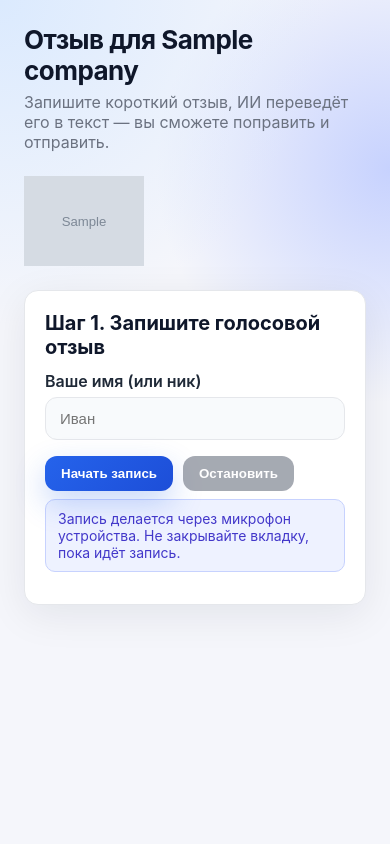
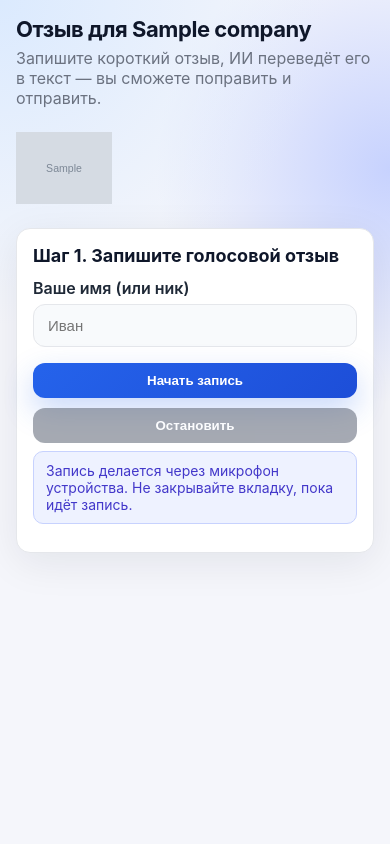
Before and after one commit to andrrrrey/voice-feedback, a FastAPI app: template templates/public_form.html in a window 390 px wide. Run offline with FastAPI, Linux system fonts and the light colour scheme; the template is opened without the code that fills it: most values are stand-ins (such as "Sample title", 1, 10 or a date in 2020); grey boxes marked "Sample" are stand-in pictures.

Commit message:
Мобильная версия

```diff
--- a/templates/public_form.html
+++ b/templates/public_form.html
@@ -2,6 +2,7 @@
 <html lang="ru">
 <head>
   <meta charset="UTF-8">
+  <meta name="viewport" content="width=device-width, initial-scale=1">
   <title>Оставить голосовой отзыв — {{ company.name }}</title>
   <style>
     :root {
@@ -91,6 +92,18 @@
       margin-top: 8px;
     }
     .status { margin-top: 8px; font-size: 14px; color: var(--muted); }
+
+    @media (max-width: 640px) {
+      body { padding: 16px; }
+      .container { margin-bottom: 24px; }
+      .card { padding: 16px; }
+      h1 { font-size: 22px; line-height: 1.2; }
+      h2 { font-size: 18px; }
+      .logo { max-height: 72px; max-width: 100%; height: auto; }
+      .btn-row { flex-direction: column; align-items: stretch; }
+      .btn { width: 100%; text-align: center; }
+      textarea { min-height: 120px; }
+    }
   </style>
 </head>
 <body>
```
Also changed, not shown: templates/admin_dashboard.html (+25 -1 lines), templates/admin_login.html (+7 -0 lines), templates/company_reviews.html (+17 -2 lines), 1 other file.
